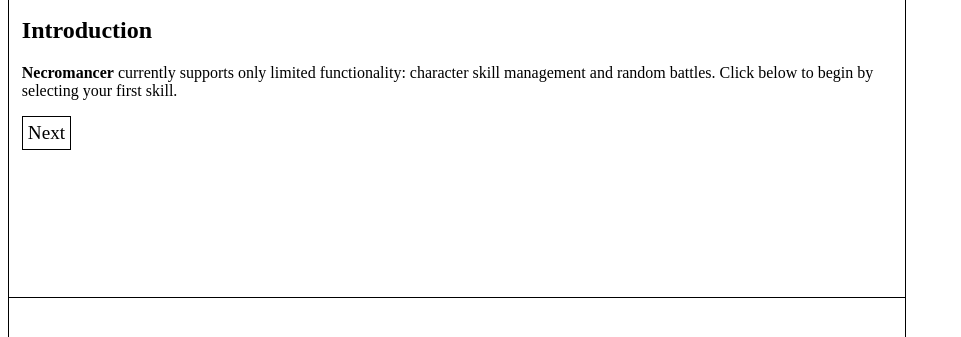
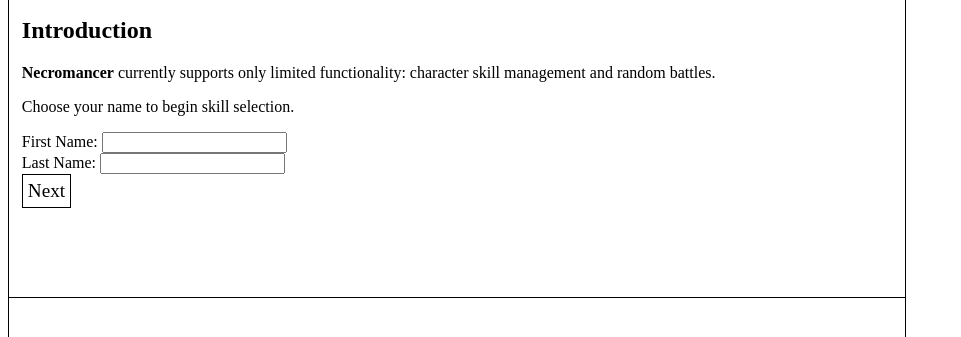
Before and after one commit to TheCrimsonKing92/necromancer, a plain HTML site: page index.html in a window 1280 px wide. Both pictures are taken after a click on the element "Confirm". Shown: the part 117-454 px from the top of the page, without its empty margins (0-961 px from the left). Drawn offline with Linux system fonts and the light colour scheme.

Commit message:
Start of character name functionality

```diff
--- a/main.js
+++ b/main.js
@@ -133,13 +133,43 @@
 
     if (currentScene === "INTRODUCTION") {
         contentNode.appendChild(Html.h2('Introduction'));
-        contentNode.appendChild(Html.pStrongFirst('Necromancer currently supports only limited functionality: character skill management and random battles. Click below to begin by selecting your first skill.'));
+        contentNode.appendChild(Html.pStrongFirst('Necromancer currently supports only limited functionality: character skill management and random battles.'));
+        contentNode.appendChild(Html.p('Choose your name to begin skill selection.'));
+
+        const firstDiv = document.createElement('div');
+        const firstLabel = document.createElement('label');
+        firstLabel.append('First Name: ');
+        firstDiv.appendChild(firstLabel);
+
+        const firstInput = document.createElement('input');
+        firstInput.setAttribute('id', 'first-name-input');
+        firstDiv.appendChild(firstInput);
+
+        contentNode.appendChild(firstDiv);
+
+        const lastDiv = document.createElement('div');
+        const lastLabel = document.createElement('label');
+        lastLabel.append('Last Name: ');
+        lastDiv.appendChild(lastLabel);
+
+        const lastInput = document.createElement('input');
+        lastInput.setAttribute('id', 'last-name-input');
+        lastDiv.appendChild(lastInput);
+
+        contentNode.appendChild(lastDiv);
 
         const next = document.createElement('div');
+        next.disabled = true;
         next.setAttribute('id', 'finish-introduction-button');
         next.classList.add('standard-button', 'hover-pointer');
         next.append('Next');
-        next.addEventListener('click', finishIntroduction);
+        next.addEventListener('click', () => {
+            if (next.disabled) {
+                return;
+            }
+
+            finishIntroduction();
+        });
         contentNode.appendChild(next);
     } else if (currentScene === "CHARACTER") {
         contentNode.appendChild(Html.h2('Skills'));
--- a/modules/game.js
+++ b/modules/game.js
@@ -6,6 +6,8 @@
 
 const GAME_STATE_STRUCTURE = {
     classChosen: false,
+    characterFirstName: null,
+    characterLastName: null,
     chosenClass: null,
     chosenSkills: [],
     currentScene: SCENES[0],
@@ -44,7 +46,11 @@
 
 };
 
+const getFirstName = () => CURRENT_GAME.characterFirstName;
+
 const getGame = () => CURRENT_GAME;
+
+const getLastName = () => CURRENT_GAME.characterLastName;
 
 const getScene = () => CURRENT_GAME.currentScene;
 
@@ -66,6 +72,10 @@
     CURRENT_GAME.chosenClass = chosenClass;
 };
 
+const setFirstName = firstName => CURRENT_GAME.characterFirstName = firstName;
+
+const setLastName = lastName => CURRENT_GAME.characterLastName = lastName;
+
 const setSkill = skill => {
     const index = CURRENT_GAME.chosenSkills.findIndex(s => s.name === skill.name);
 
@@ -83,7 +93,9 @@
     getClass,
     getClassSkills,
     getData,
+    getFirstName,
     getGame,
+    getLastName,
     getScene,
     getSkillPoints,
     getSkills,
@@ -91,5 +103,7 @@
     loadSave,
     removeSkillPoints,
     setClass,
+    setFirstName,
+    setLastName,
     setSkill
 };
--- a/styles.css
+++ b/styles.css
@@ -50,6 +50,11 @@
     line-height: 50px;
 }
 
+.standard-button:disabled {
+    border-color: gray;
+    color: gray;
+}
+
 .standard-margin-left {
     margin-left: 1vw;
 }
```
